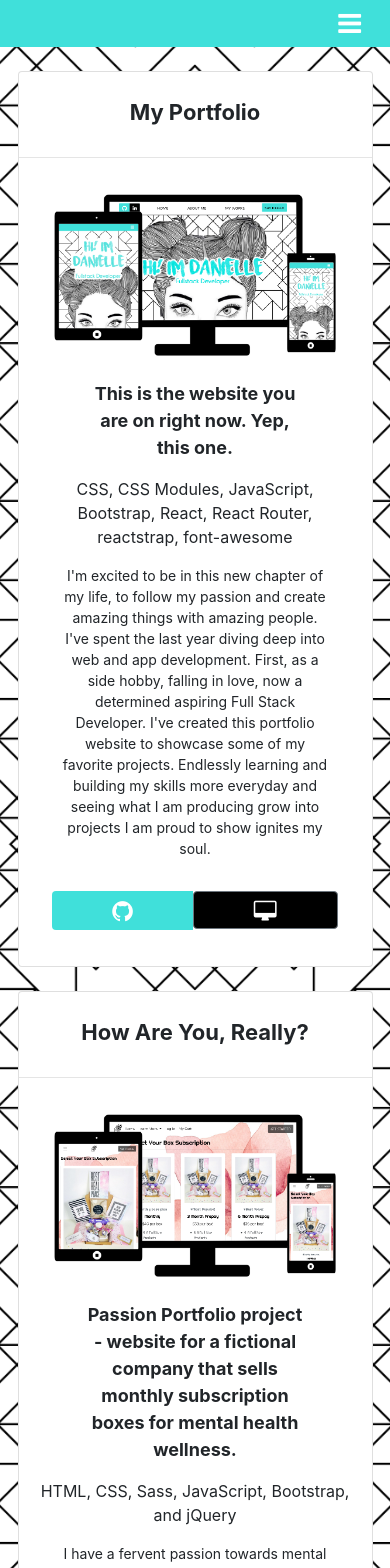
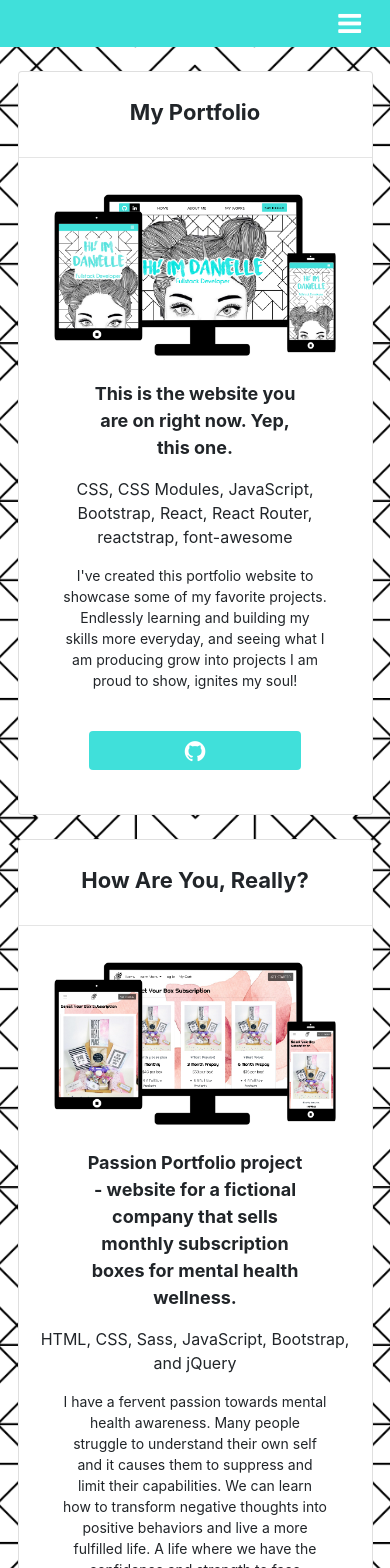
Before and after one commit to drobi710/portfolio, a React (Create React App) app: page /works in a window 390 px wide. Shown: the top 1568 px of the page. Built offline with nearby package versions, Linux system fonts and the light colour scheme.

Commit message:
tidy up some css in mobile view

```diff
--- a/src/App.css
+++ b/src/App.css
@@ -5,7 +5,8 @@
 
 
 @media only screen and (max-width: 768px) {
-  #projectPic {
+
+  #projectPic, #sayhey {
     width: 90% !important;
   }
 
--- a/src/components/AboutComponent.js
+++ b/src/components/AboutComponent.js
@@ -22,7 +22,7 @@ function About(props) {
         <Col>
           <Card
             id="aboutCard"
-            className="align-items-center mx-auto p-5 m-5"
+            className="align-items-center mx-auto p-3 m-3"
           >
             <CardImg
               className="w-50 rounded-circle"
@@ -30,13 +30,13 @@ function About(props) {
               src={mecode}
               alt="picture of Danielle Robitshek"
             />
-            <CardTitle className="textTitle m-4">Danielle Robitshek</CardTitle>
+            <CardTitle className="textTitle mb-0 mt-3">Danielle Robitshek</CardTitle>
             <CardBody>
-              <CardText id="aboutbio" className="mb-5 overflow-auto">I'm excited to be in this new chapter of my life, to follow my passion and create amazing things with amazing people. I've spent the last year diving deep into web and app development. First, as a side hobby, falling in love, now a determined aspiring Full Stack Developer. Attending the Nucamp Bootcamp, I journeyed through the basics of web development. Learning HTML, CSS, and introductory JavaScript, creating my first JavaScript game, my passion was sparked. From there, I continued to the Full Stack program, focusing on the MERN stack, where I collaborated with outstanding individuals on group projects and also created solo projects that I am proud of. Endlessly learning and building my skills more everyday and seeing what I am producing grow into projects I am proud to show ignites my soul. With plans to continue my Backend knowledge by attending the Nucamp Python course in August and aspirations of releasing my first App, the future is full of new adventures.
+              <CardText id="aboutbio" className="mb-3 overflow-auto">I'm excited to be in this new chapter of my life, to follow my passion and create amazing things with amazing people. I've spent the last year diving deep into web and app development. First, as a side hobby, falling in love, now a determined aspiring Full Stack Developer.
               <br/><br/>
               In my spare time I train wild horses and burros and advocate for their adoption. Looking a wild animal in the eye takes fearless determination and grit. Working with an untouched animal takes intuition, promotes compassion, understanding, tireless communication and knowing when to ask for help. The accomplishment I feel when I present an adopter an animal that I have molded from a wild, untouchable, and fearful being to a domestic partner is beyond rewarding.
 <br/><br/>
-              Another passion of mine is animal training/casting. My current horse that I trainer, Paladin, a former wild stallion has starred in the film Chaos Walking and in the HBO Series Watchman. I enjoy board games, especially deck-building games like Dominion and computer games. I have two doggos, Pancake and Bowie.
+              Another passion of mine is animal training/casting. My current horse that I trained, Paladin, a former wild stallion has starred in the film Chaos Walking and in the HBO Series Watchman. I enjoy board games, especially deck-building games like Dominion and computer games. I have two big doggos, Pancake and Bowie.
               </CardText>
             </CardBody>
             <Row className="justify-content-center">
--- a/src/components/ContactComponent.js
+++ b/src/components/ContactComponent.js
@@ -16,18 +16,19 @@ function Contact(props) {
     <Container>
       <Row>
         <Col>
-          <Card id="contactCard" className="w-75 align-items-center mr-auto ml-auto p-5 m-5">
+          <Card id="contactCard" className="align-items-center text-align-center mr-auto ml-auto p-3 my-4">
             <CardImg
               className="w-50"
+              id="sayhey"
               top
               src={sayhey}
               alt="picture of Danielle Robitshek"
             />
-            <CardBody>
-              <CardText className=""><a className="contactLink" href = "mailto: drobi710@gmail.com">drobi710@gmail.com</a></CardText>
-              <CardText className=""><a className="contactLink" href="tel:714-316-8371">714-316-8371</a></CardText>
-              <CardText className=""><a className="contactLink" href="https://github.com/drobi710" target="blank">My GitHub</a></CardText>
-              <CardText className=""><a className="contactLink" href="https://www.linkedin.com/in/danielle-robitshek/" target="blank">My LinkedIn</a></CardText>
+            <CardBody className="w-100">
+              <CardText className=""><a className="contactLink" href = "mailto: drobi710@gmail.com">Email: drobi710@gmail.com</a></CardText>
+              <CardText className=""><a className="contactLink" href="tel:714-316-8371">Phone: 714-316-8371</a></CardText>
+              <CardText className=""><a className="contactLink" href="https://github.com/drobi710" target="blank">GitHub: github.com/drobi710</a></CardText>
+              <CardText className=""><a className="contactLink" href="https://www.linkedin.com/in/danielle-robitshek/" target="blank">LinkedIn: linkedin.com/in/danielle-robitshek/</a></CardText>
             </CardBody>
           </Card>
         </Col>
--- a/src/components/WorksComponent.js
+++ b/src/components/WorksComponent.js
@@ -32,16 +32,16 @@ class Works extends Component {
               <CardText className="textContent mx-4">
                 {project.description}
               </CardText>
-              <ButtonGroup id="socialnav" className="my-3">
-                <Button id="gitProjBtn" href={project.git} target="blank">
+              {/* <ButtonGroup id="socialnav" className="my-3"> */}
+                <Button id="gitProjBtn" className="my-4 px-5" href={project.git} target="blank">
                   <i class="fa fa-github fa-lg px-5" />
                 </Button>
-                <NavLink to={project.web} target="blank">
+                {/* <NavLink to={project.web} target="blank">
                   <Button id="webProjBtn">
                     <i class="fa fa-desktop fa-lg px-5" />
                   </Button>
-                </NavLink>
-              </ButtonGroup>
+                </NavLink> */}
+              {/* </ButtonGroup> */}
             </CardBody>
           </Card>
         </div>
--- a/src/shared/projects.js
+++ b/src/shared/projects.js
@@ -2,7 +2,6 @@ import hryrScreens from "../assets/images/hryrScreens.png";
 import portfolioScreens from "../assets/images/portfolioScreens.png";
 import woof from "../assets/images/woof.png";
 import campscreens from "../assets/images/campscreens.png";
-
 
 export const PROJECTS = [
   {
@@ -14,7 +13,7 @@ export const PROJECTS = [
       "CSS, CSS Modules, JavaScript, Bootstrap, React, React Router, reactstrap, font-awesome",
     headline: "This is the website you are on right now. Yep, this one.",
     description:
-      "I'm excited to be in this new chapter of my life, to follow my passion and create amazing things with amazing people. I've spent the last year diving deep into web and app development. First, as a side hobby, falling in love, now a determined aspiring Full Stack Developer. I've created this portfolio website to showcase some of my favorite projects. Endlessly learning and building my skills more everyday and seeing what I am producing grow into projects I am proud to show ignites my soul.",
+      "I've created this portfolio website to showcase some of my favorite projects. Endlessly learning and building my skills more everyday, and seeing what I am producing grow into projects I am proud to show, ignites my soul!",
     git: "https://github.com/drobi710/portfolio",
     web: "https://drobitshek.netlify.app/",
   },
@@ -27,7 +26,7 @@ export const PROJECTS = [
     headline:
       "Passion Portfolio project - website for a fictional company that sells monthly subscription boxes for mental health wellness.",
     description:
-      "I have a fervent passion towards mental health awareness. Many people struggle to understand their own self and it causes them to suppresses and limit their capabilities. We can learn how to transform negative thoughts into positive behaviors and live a more fulfilled life. A life where we have the confidence and strength to face challenges and live out our dreams. This is one of the first sites I made.",
+      "I have a fervent passion towards mental health awareness. Many people struggle to understand their own self and it causes them to suppress and limit their capabilities. We can learn how to transform negative thoughts into positive behaviors and live a more fulfilled life. A life where we have the confidence and strength to face challenges and live out our dreams. This is one of the first sites I made.",
     git: "https://github.com/drobi710/How-are-you-really",
     web: "/soon",
   },
@@ -40,7 +39,7 @@ export const PROJECTS = [
       "CSS, CSS Modules, JavaScript, Bootstrap, React, React Redux, React Router, reactstrap, font-awesome, ",
     headline: "Group E-Commerce Project",
     description:
-      "A camping supply e-commerce site that I created with students from Nucamp Bootcamp. The experience with working in a team was extremely rewarding. I learned so much from this project and grew really close with my teammates",
+      "A camping supplies e-commerce site that I created with students from Nucamp Bootcamp. The experience with working in a team was extremely rewarding. I learned so much from this project and grew really close with my teammates",
     git: "https://github.com/drobi710/How-are-you-really",
     web: "/soon",
   },
@@ -54,7 +53,7 @@ export const PROJECTS = [
       "App for matching your dogs needs with the right products - still building this project",
     description:
       "Working on building an App, where you put in informatin about your dog (age, breed, size, hair type, medical conditions, etc. and the app recommends products based on your pets needs.",
-    git: "/soon",
+    git: "",
     web: "/soon",
   },
 ];
```
